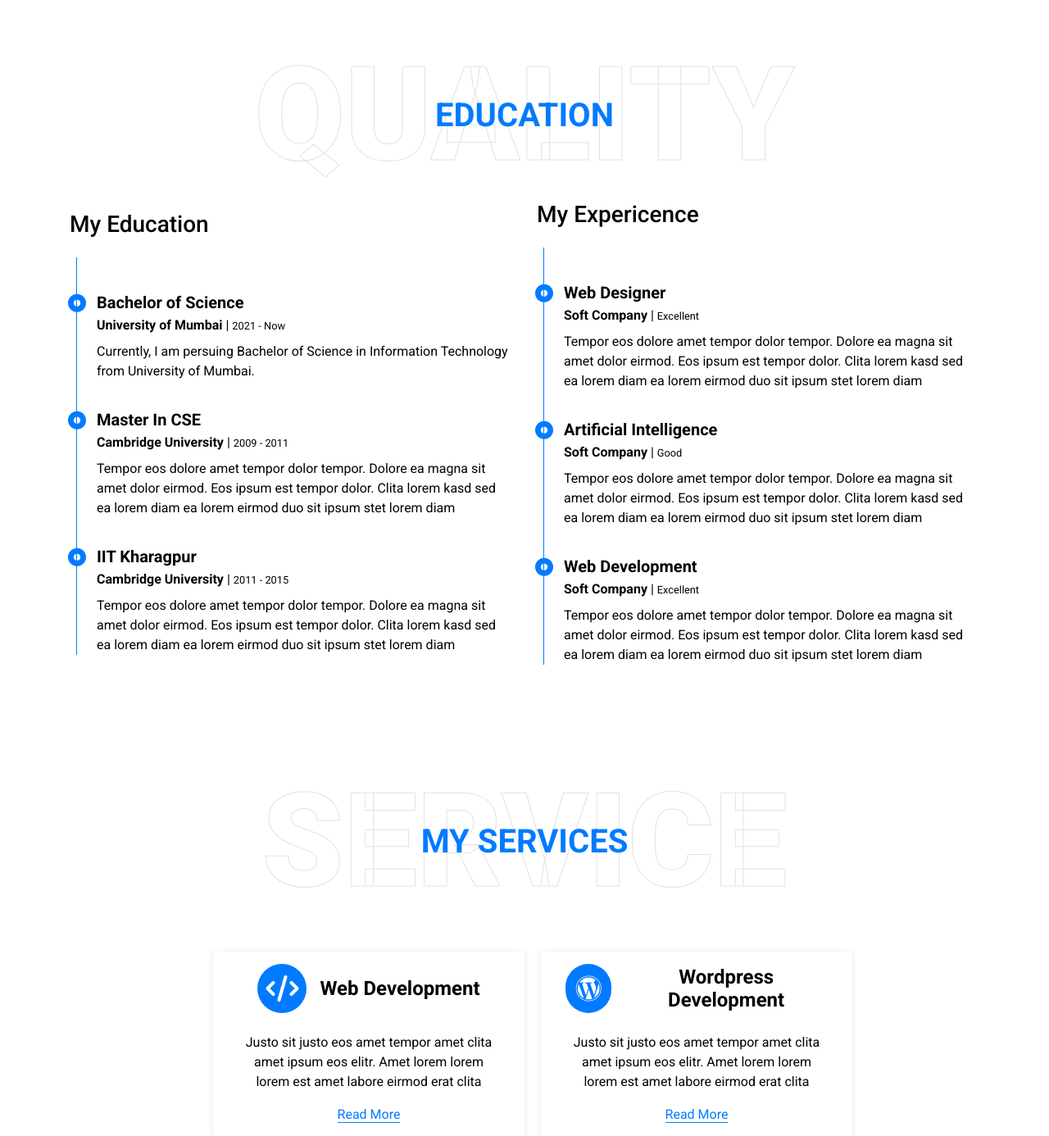
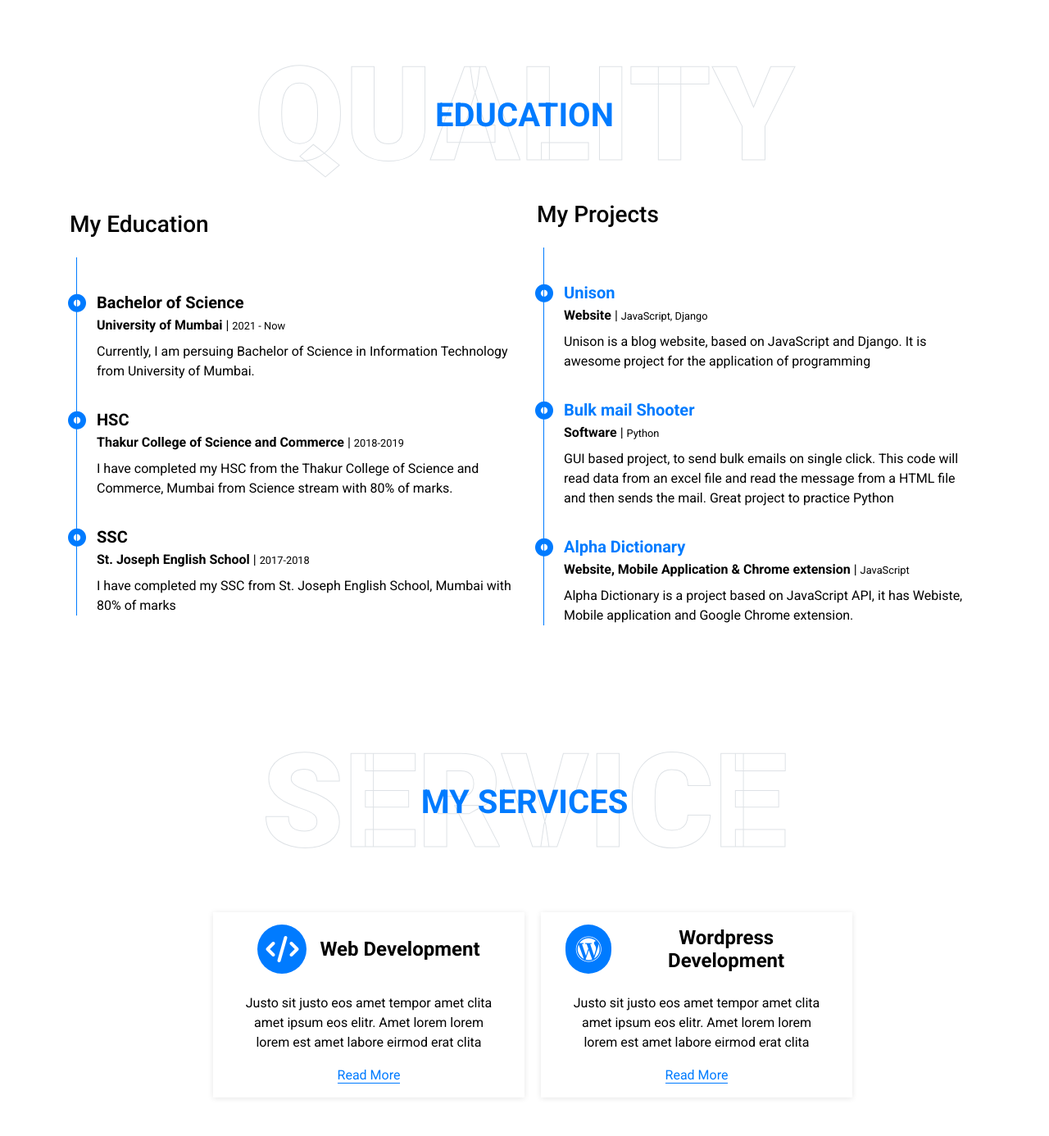
Before and after one commit to 1abhi6/abhifolio, a Django app: page / in a window 1280 px wide. Shown: the part 1964-3350 px from the top of the page at 82% size. Run offline with Django 4.2, Linux system fonts and the light colour scheme; data comes from the database, SQL or seed files in the repository; both versions use the stored data as it was after the commit; some libraries are stand-ins or nearby versions.

Commit message:
Made changes with data

```diff
--- a/myportfolio/admin.py
+++ b/myportfolio/admin.py
@@ -4,7 +4,7 @@ from myportfolio.models import myportfolio_model
 
 
 class myportfolio_admin(admin.ModelAdmin):
-    list_display = ['myportfolio_img','myportfolio_img_alt_text']
+    list_display = ['myportfolio_img','myportfolio_img_alt_text','myportfolio_number']
 
 
 admin.site.register(myportfolio_model, myportfolio_admin)
--- a/myportfolio/models.py
+++ b/myportfolio/models.py
@@ -4,6 +4,7 @@ from django.db import models
 
 
 class myportfolio_model(models.Model):
+    myportfolio_number=models.IntegerField(null=True)
     myportfolio_img = models.ImageField(
         upload_to="myportfolio_img", null=True, default=None, max_length=500)
     myportfolio_img_alt_text=models.CharField(max_length=200,null=True,default="portfolio")
--- a/templates/index.html
+++ b/templates/index.html
@@ -15,12 +15,12 @@
             <div class="navbar-nav m-auto py-0">
                 <a href="#home" class="nav-item nav-link active">Home</a>
                 <a href="#about" class="nav-item nav-link">About</a>
-                <a href="#skill" class="nav-item nav-link nav-hidden">Skill</a>
-                <a href="#qualification" class="nav-item nav-link nav-hidden">Quality</a>
-                <a href="#service" class="nav-item nav-link nav-hidden">Service</a>
-                <span class="nav-item nav-link nav-hidden">|</span>
+                <a href="#skill" class="nav-item nav-link ">Skill</a>
+                <a href="#qualification" class="nav-item nav-link ">Quality</a>
+                <a href="#service" class="nav-item nav-link ">Service</a>
+                {% comment %} <span class="nav-item nav-link nav-hidden">|</span> {% endcomment %}
                 <a href="#portfolio" class="nav-item nav-link">Portfolio</a>
-                <a href="/contact" class="nav-item nav-link">Contact</a>
+                <a href="#contact" class="nav-item nav-link">Contact</a>
             </div>
             <div class="d-flex justify-content-center">
                 <a class="btn btn-light btn-social mr-2" href="https://www.linkedin.com/in/codeabhi/" target="_blank"><i
@@ -226,52 +226,42 @@
                         <div class="position-relative ex-me mb-4">
                             <i class="far fa-dot-circle text-primary position-absolute"
                                 style="top: 2px; left: -35px;  font-size: 22px;"></i>
-                            <h5 class="font-weight-bold mb-1">Master In CSE</h5>
-                            <p class="mb-2"><strong>Cambridge University</strong> | <small>2009 - 2011</small></p>
-                            <p>Tempor eos dolore amet tempor dolor tempor. Dolore ea magna sit amet dolor eirmod. Eos
-                                ipsum est tempor dolor. Clita lorem kasd sed ea lorem diam ea lorem eirmod duo sit ipsum
-                                stet lorem diam</p>
+                            <h5 class="font-weight-bold mb-1">HSC</h5>
+                            <p class="mb-2"><strong>Thakur College of Science and Commerce</strong> | <small>2018-2019</small></p>
+                            <p>I have completed my HSC from the Thakur College of Science and Commerce, Mumbai from Science stream with 80% of marks.</p>
                         </div>
                         <div class="position-relative ex-me mb-4">
                             <i class="far fa-dot-circle text-primary position-absolute"
                                 style="top: 2px; left: -35px;  font-size: 22px;"></i>
-                            <h5 class="font-weight-bold mb-1">IIT Kharagpur</h5>
-                            <p class="mb-2"><strong>Cambridge University</strong> | <small>2011 - 2015</small></p>
-                            <p>Tempor eos dolore amet tempor dolor tempor. Dolore ea magna sit amet dolor eirmod. Eos
-                                ipsum est tempor dolor. Clita lorem kasd sed ea lorem diam ea lorem eirmod duo sit ipsum
-                                stet lorem diam</p>
+                            <h5 class="font-weight-bold mb-1">SSC</h5>
+                            <p class="mb-2"><strong>St. Joseph English School</strong> | <small>2017-2018</small></p>
+                            <p>I have completed my SSC from St. Joseph English School, Mumbai with 80% of marks</p>
                         </div>
                     </div>
                 </div>
                 <div class="col-lg-6">
-                    <h3 class="mb-4">My Expericence</h3>
+                    <h3 class="mb-4">My Projects</h3>
                     <div class="border-left border-primary pt-2 pl-4 ml-2">
                         <div class="position-relative ex-me mb-4">
                             <i class="far fa-dot-circle text-primary position-absolute"
                                 style="top: 2px;left: -35px;  font-size: 22px;"></i>
-                            <h5 class="font-weight-bold mb-1">Web Designer</h5>
-                            <p class="mb-2"><strong>Soft Company</strong> | <small> Excellent</small></p>
-                            <p>Tempor eos dolore amet tempor dolor tempor. Dolore ea magna sit amet dolor eirmod. Eos
-                                ipsum est tempor dolor. Clita lorem kasd sed ea lorem diam ea lorem eirmod duo sit ipsum
-                                stet lorem diam</p>
+                            <h5 class="font-weight-bold mb-1"><a href="https://github.com/1abhi6/unison-django" target="_blank">Unison</a></h5>
+                            <p class="mb-2"><strong>Website</strong> | <small> JavaScript, Django</small></p>
+                            <p>Unison is a blog website, based on JavaScript and Django. It is awesome project for the application of programming </p>
                         </div>
                         <div class="position-relative ex-me mb-4">
                             <i class="far fa-dot-circle text-primary position-absolute"
                                 style="top: 2px;left: -35px;  font-size: 22px;"></i>
-                            <h5 class="font-weight-bold mb-1">Artificial Intelligence</h5>
-                            <p class="mb-2"><strong>Soft Company</strong> | <small> Good</small></p>
-                            <p>Tempor eos dolore amet tempor dolor tempor. Dolore ea magna sit amet dolor eirmod. Eos
-                                ipsum est tempor dolor. Clita lorem kasd sed ea lorem diam ea lorem eirmod duo sit ipsum
-                                stet lorem diam</p>
+                            <h5 class="font-weight-bold mb-1"><a href="https://github.com/1abhi6/bulkmail" target="_blank">Bulk mail Shooter</a></h5>
+                            <p class="mb-2"><strong>Software</strong> | <small>Python</small></p>
+                            <p>GUI based project, to send bulk emails on single click. This code will read data from an excel file and read the message from a HTML file and then sends the mail. Great project to practice Python </p>
                         </div>
                         <div class="position-relative ex-me mb-4">
                             <i class="far fa-dot-circle text-primary position-absolute"
                                 style="top: 2px;left: -35px;  font-size: 22px;"></i>
-                            <h5 class="font-weight-bold mb-1">Web Development</h5>
-                            <p class="mb-2"><strong>Soft Company</strong> | <small> Excellent</small></p>
-                            <p>Tempor eos dolore amet tempor dolor tempor. Dolore ea magna sit amet dolor eirmod. Eos
-                                ipsum est tempor dolor. Clita lorem kasd sed ea lorem diam ea lorem eirmod duo sit ipsum
-                                stet lorem diam</p>
+                            <h5 class="font-weight-bold mb-1"><a href="https://github.com/1abhi6/Alpha-Dictionary" target="_blank">Alpha Dictionary</a></h5>
+                            <p class="mb-2"><strong>Website, Mobile Application & Chrome extension</strong> | <small>JavaScript</small></p>
+                            <p>Alpha Dictionary is a project based on JavaScript API, it has Webiste, Mobile application and Google Chrome extension.</p>
                         </div>
                     </div>
                 </div>
```
Also changed, not shown: db.sqlite3, media/myportfolio_img/1.png (added), media/myportfolio_img/1_3aArETR.png (added), media/myportfolio_img/2.png (added), media/myportfolio_img/2_P0SY0vS.png (added), media/myportfolio_img/3.png (added), myportfolio/migrations/0004_myportfolio_model_myportfolio_number.py (added).
